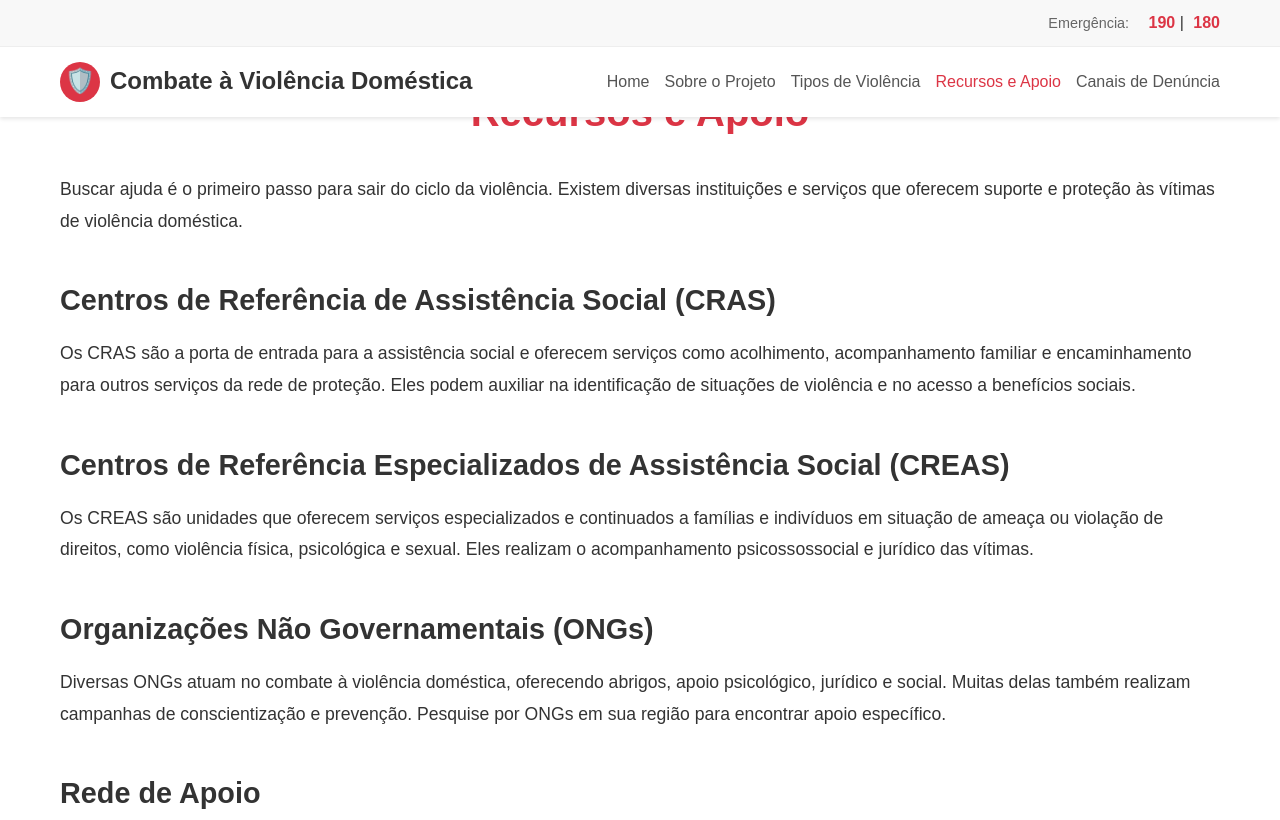
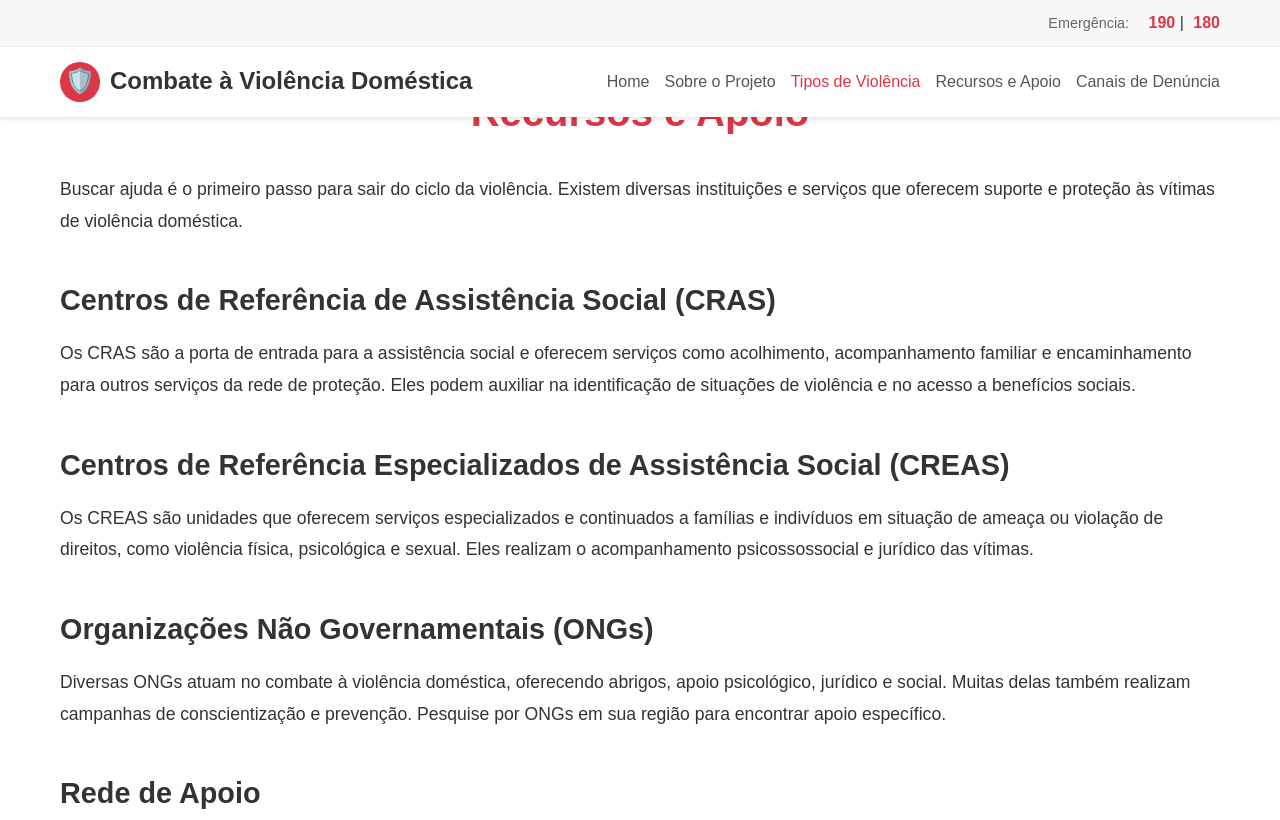
Before and after one commit to crixsss/project, a plain HTML site: page resources.html in a window 1280 px wide. Shown: the top 820 px of the page. Drawn offline with Linux system fonts and the light colour scheme.

Commit message:
Update resources.html

```diff
--- a/resources.html
+++ b/resources.html
@@ -30,16 +30,14 @@
         <h1>Combate à Violência Doméstica</h1>
       </div>
 
-      <!-- Navigation -->
-      <nav>
-        <ul class="nav-links">
-          <li><a href="index.html">Home</a></li>
-          <li><a href="about.html">Sobre o Projeto</a></li>
-          <li><a href="violence-types.html">Tipos de Violência</a></li>
-          <li><a href="resources.html" class="active">Recursos e Apoio</a></li>
-          <li><a href="report-channels.html">Canais de Denúncia</a></li>
-        </ul>
-      </nav>
+     <nav>
+      <ul> <li><a href="index.html">Home</a></li>
+        <li><a href="about.html">Sobre o Projeto</a></li>
+        <li><a href="violence-types.html" class="active">Tipos de Violência</a></li>
+        <li><a href="resources.html">Recursos e Apoio</a></li>
+        <li><a href="report-channels.html">Canais de Denúncia</a></li>
+      </ul>
+    </nav>
 
       <!-- Hamburger -->
       <div class="hamburger">
```
